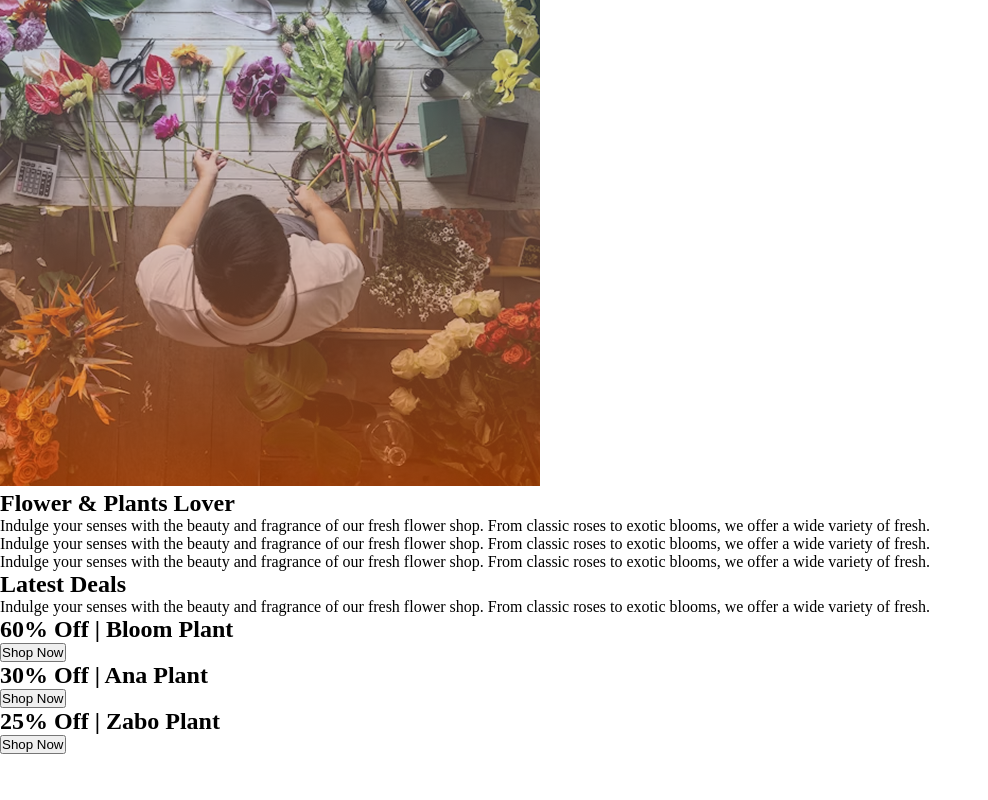
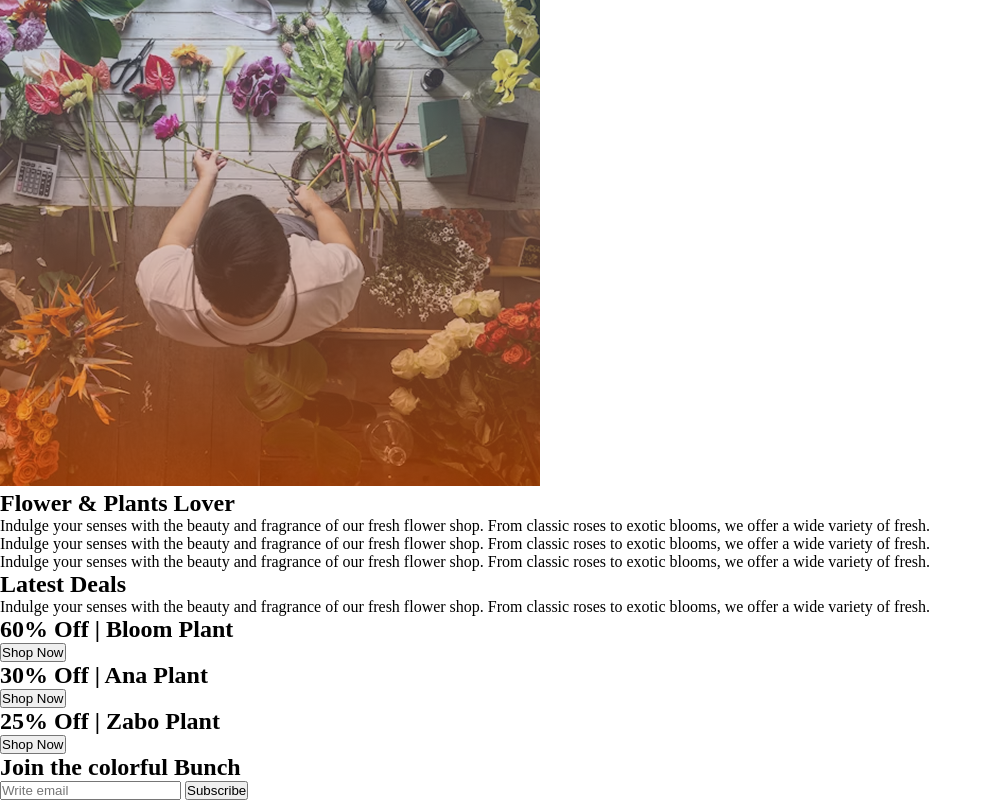
Before and after one commit to Reazul87/RESPONSIVE_FLOWERS_WEBSITE, a plain HTML site: page index.html in a window 1280 px wide. Shown: the part 3755-4555 px from the top of the page, without its empty margins (0-988 px from the left). Before the commit the page ends 4509 px from the top, so only its background shows below. Drawn offline with nearby package versions, Linux system fonts and the light colour scheme.

Commit message:
Join-colorful-Bunch

```diff
--- a/index.html
+++ b/index.html
@@ -163,10 +163,15 @@
                 <button type="button">Shop Now</button>
             </div>
         </section>
-        <!-- <section class="Join-section">
+        <section class="Join-colorful-Bunch">
+            <h1>Join the colorful Bunch</h1>
+            <div class="email-subscribe">
+                <input placeholder="Write email" type="email" name="" id="">
+                <button type="button">Subscribe</button>
+            </div>
+        </section>
+    </main>
 
-        </section> -->
-    </main>
 </body>
 
 </html>
```
